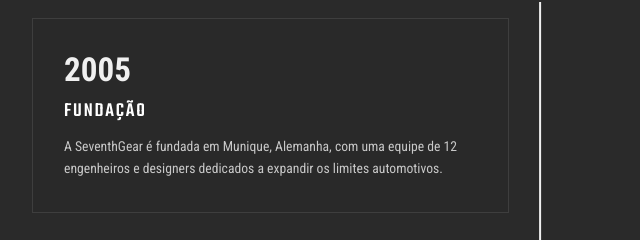
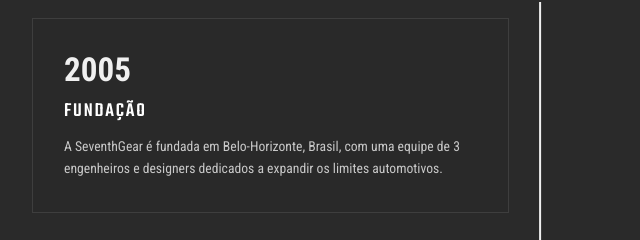
Before and after one commit to BeDaLara/seventh, a plain HTML site: page index.html in a window 1280 px wide. Shown: the part 4152-4392 px from the top of the page, 100-740 px from the left. Drawn offline with Linux system fonts and the light colour scheme.

Commit message:
consertando detalhes

```diff
--- a/index.html
+++ b/index.html
@@ -2116,7 +2116,7 @@
                     <div class="timeline-content">
                         <div class="timeline-year">2005</div>
                         <h3 class="timeline-title">Fundação</h3>
-                        <p class="timeline-desc">A SeventhGear é fundada em Munique, Alemanha, com uma equipe de 12 engenheiros e designers dedicados a expandir os limites automotivos.</p>
+                        <p class="timeline-desc">A SeventhGear é fundada em Belo-Horizonte, Brasil, com uma equipe de 3 engenheiros e designers dedicados a expandir os limites automotivos.</p>
                     </div>
                 </div>
 
```
Also changed, not shown: carros.html (+1 -1 lines).
